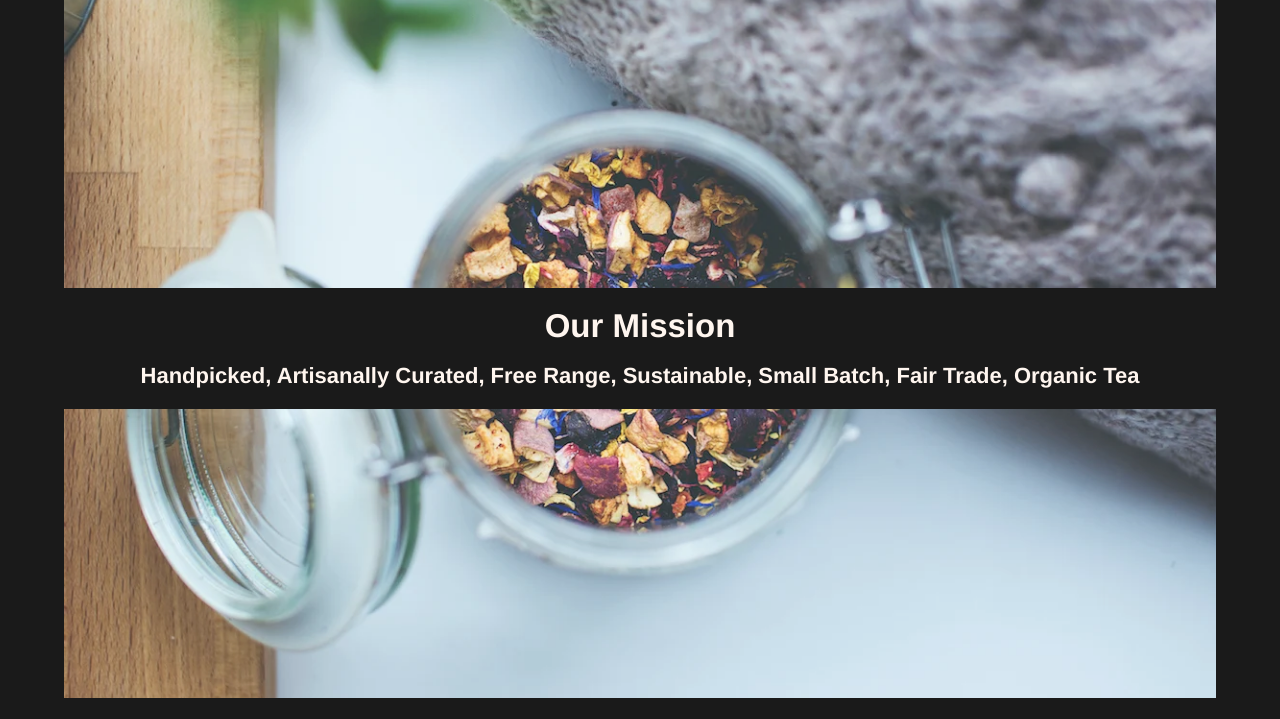
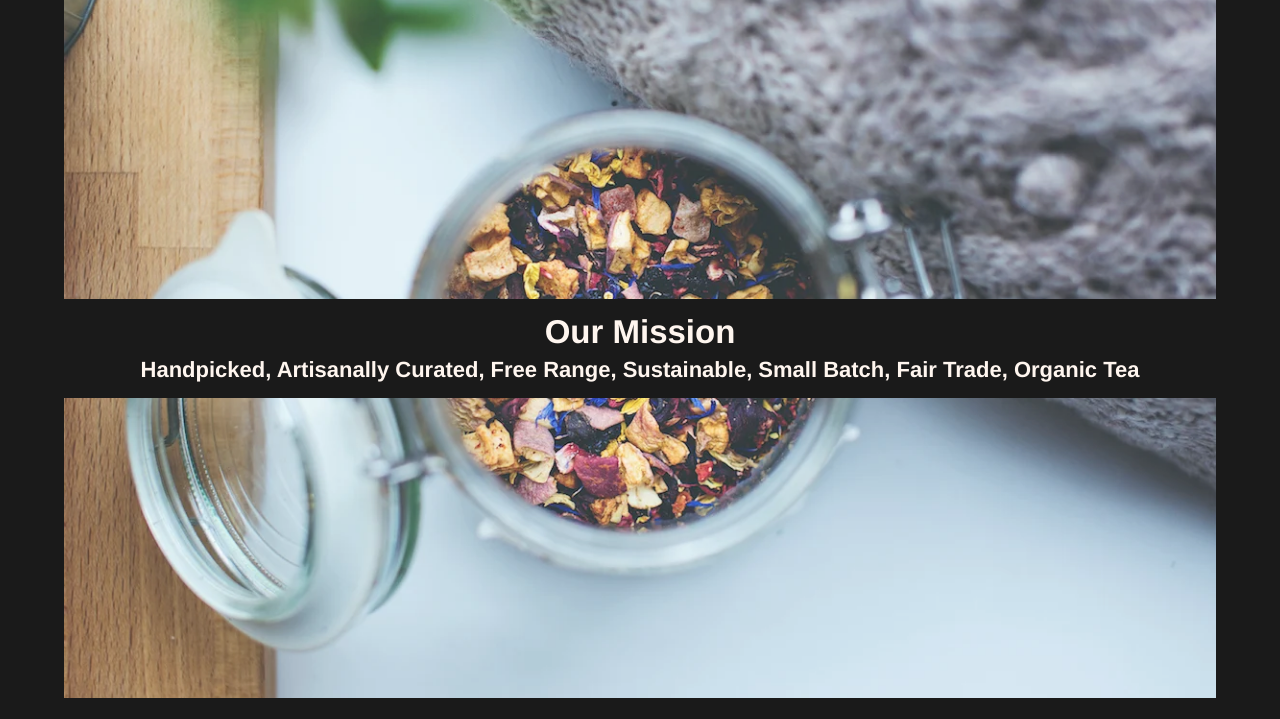
Before and after one commit to AidaP1/tea_cozy, a plain HTML site: page index.html in a window 1280 px wide. Shown: the part 71-790 px from the top of the page. Drawn offline with Linux system fonts and the light colour scheme.

Commit message:
minor format updates

```diff
--- a/resources/css/style.css
+++ b/resources/css/style.css
@@ -81,7 +81,7 @@ main {
 
 .mission-title-bar {
     width: 100%;
-    height: 5.5rem;
+    height: 4.5rem;
     padding: 0.5rem;
     display: flex;
     flex-direction: column;
```
